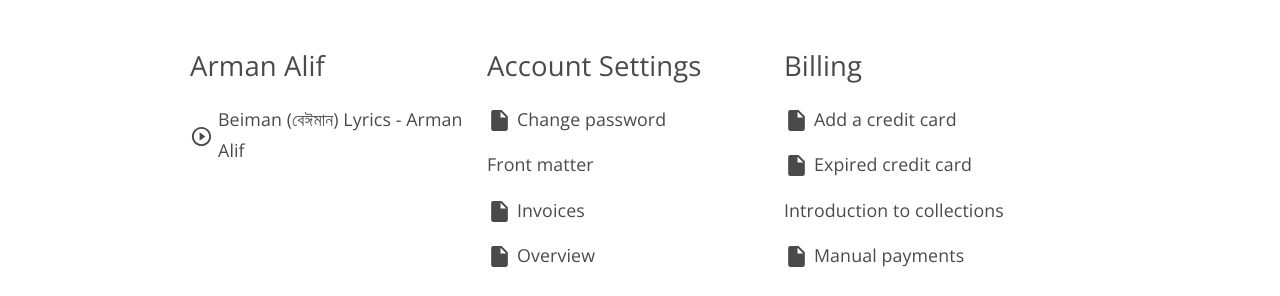
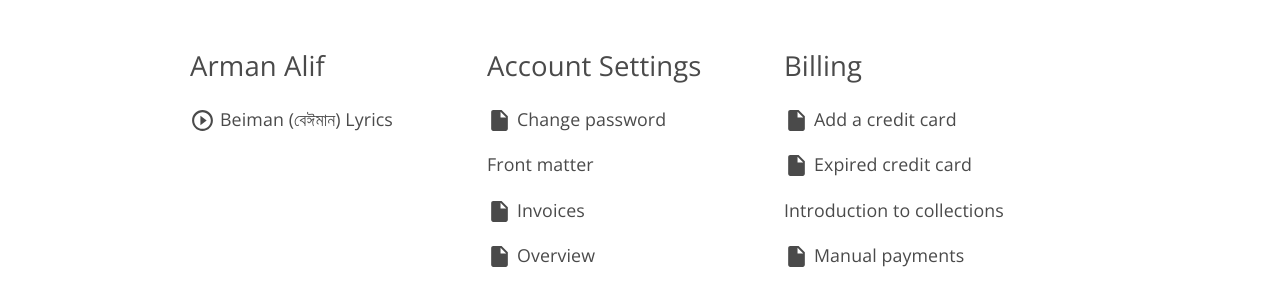
Before and after one commit to lyricsbd/lyricsbd.github.io, a Jekyll site: the page built from index.html, in a window 1280 px wide. Shown: the part 412-708 px from the top of the page. Built offline with Jekyll 4.4.1, drawn with Linux system fonts in a browser that asks for light colours; nearby versions of some CDN libraries.

Commit message:
Update 2019-01-2-Beiman-Lyrics .md

```diff
--- a/_posts/2019-01-2-Beiman-Lyrics .md
+++ b/_posts/2019-01-2-Beiman-Lyrics .md
@@ -1,8 +1,8 @@
 ---
 date: 2019-01-2
-title: Beiman (বেঈমান) Lyrics - Arman Alif
+title: Beiman (বেঈমান) Lyrics
 categories:  [Arman Alif]
-
+layout: lrc
 description: "Beiman (বেঈমান) Lyrics - Arman Alif "
 type: Music
 ---
```
